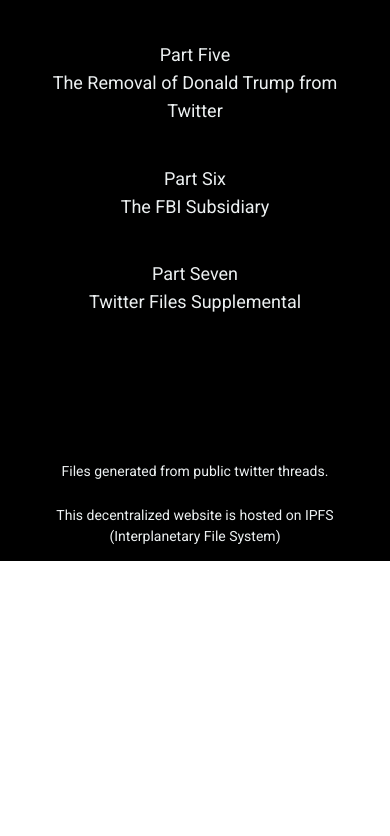
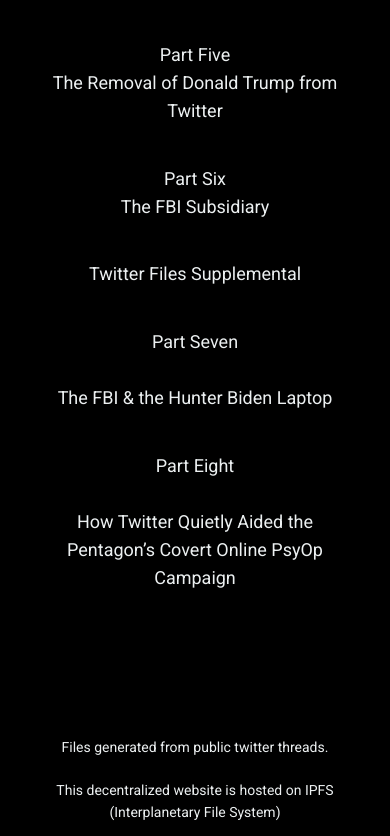
Before and after one commit to LMdoteth/palad1n, a website built with Parcel: page index.html in a window 390 px wide. Shown: the part 782-1618 px from the top of the page. Before the commit the page ends 1343 px from the top, so only its background shows below. Built offline with nearby package versions, Linux system fonts and the light colour scheme.

Commit message:
Add files via upload

```diff
--- a/home.css
+++ b/home.css
@@ -112,6 +112,18 @@
   margin-bottom: var(--dl-space-space-fiveunits);
   text-decoration: none;
 }
+.home-text29 {
+  color: rgb(236, 240, 241);
+  text-align: center;
+  margin-bottom: var(--dl-space-space-fiveunits);
+  text-decoration: none;
+}
+.home-text35 {
+  color: rgb(236, 240, 241);
+  text-align: center;
+  margin-bottom: var(--dl-space-space-fiveunits);
+  text-decoration: none;
+}
 .home-footer-container {
   width: 100%;
   display: flex;
@@ -181,6 +193,12 @@
   .home-text26 {
     color: #ecf0f1;
   }
+  .home-text29 {
+    color: #ecf0f1;
+  }
+  .home-text35 {
+    color: #ecf0f1;
+  }
   .home-footer {
     height: 129px;
   }
@@ -231,6 +249,12 @@
     color: #ecf0f1;
   }
   .home-text26 {
+    color: #ecf0f1;
+  }
+  .home-text29 {
+    color: #ecf0f1;
+  }
+  .home-text35 {
     color: #ecf0f1;
   }
   .home-footer {
@@ -302,6 +326,13 @@
   }
   .home-text26 {
     color: rgb(236, 240, 241);
+  }
+  .home-text29 {
+    color: rgb(236, 240, 241);
+    text-decoration: none;
+  }
+  .home-text35 {
+    color: rgb(236, 240, 241);
     text-decoration: none;
   }
   .home-footer-container {
@@ -362,6 +393,12 @@
     color: #ecf0f1;
   }
   .home-text26 {
+    color: #ecf0f1;
+  }
+  .home-text29 {
+    color: #ecf0f1;
+  }
+  .home-text35 {
     color: #ecf0f1;
   }
   .home-footer {
@@ -446,6 +483,14 @@
     color: #ecf0f1;
     font-family: Roboto;
   }
+  .home-text29 {
+    color: #ecf0f1;
+    font-family: Roboto;
+  }
+  .home-text35 {
+    color: #ecf0f1;
+    font-family: Roboto;
+  }
   .home-footer {
     padding: 0px;
     background-color: var(--dl-color-gray-black);
--- a/index.html
+++ b/index.html
@@ -140,14 +140,38 @@
                 <span>The FBI Subsidiary</span>
               </a>
               <a
-                href="https://bafybeiemoatfslpvspaecotpa7orki26m6nkuf6omtvr56lzqkbxldmbj4.ipfs.w3s.link/ipfs/bafybeiemoatfslpvspaecotpa7orki26m6nkuf6omtvr56lzqkbxldmbj4/Twitter%20Files%20Part%207.pdf"
+                href="https://bafybeigwqxc54n7iisnd675tf2vv6psji7lzazrdeyfce65avknc5wen7e.ipfs.w3s.link/ipfs/bafybeigwqxc54n7iisnd675tf2vv6psji7lzazrdeyfce65avknc5wen7e/Twitter%20Files%20Supplemental.pdf"
                 target="_blank"
                 rel="noreferrer noopener"
                 class="home-text26"
               >
+                <span>Twitter Files Supplemental</span>
+                <br />
+              </a>
+              <a
+                href="https://bafybeihtt5khx2mg6phiuics43yttllk5xtkxnfd342rkavikfy75a5rqe.ipfs.w3s.link/ipfs/bafybeihtt5khx2mg6phiuics43yttllk5xtkxnfd342rkavikfy75a5rqe/Twitter%20Files%20Part%207.pdf"
+                target="_blank"
+                rel="noreferrer noopener"
+                class="home-text29"
+              >
                 <span>Part Seven</span>
                 <br />
-                <span>Twitter Files Supplemental</span>
+                <br />
+                <span>The FBI &amp; the Hunter Biden Laptop</span>
+                <br />
+              </a>
+              <a
+                href="https://bafybeie7kcjrrtrhr2upgmucft234hy7zbjuk5rqwfmufkzitrw2fct5pq.ipfs.w3s.link/ipfs/bafybeie7kcjrrtrhr2upgmucft234hy7zbjuk5rqwfmufkzitrw2fct5pq/Twitter%20Files%20Part%208.pdf"
+                target="_blank"
+                rel="noreferrer noopener"
+                class="home-text35"
+              >
+                <span>Part Eight</span>
+                <br />
+                <br />
+                <span>How Twitter Quietly Aided the</span>
+                <br />
+                <span>Pentagon’s Covert Online PsyOp Campaign</span>
                 <br />
               </a>
             </div>
```
